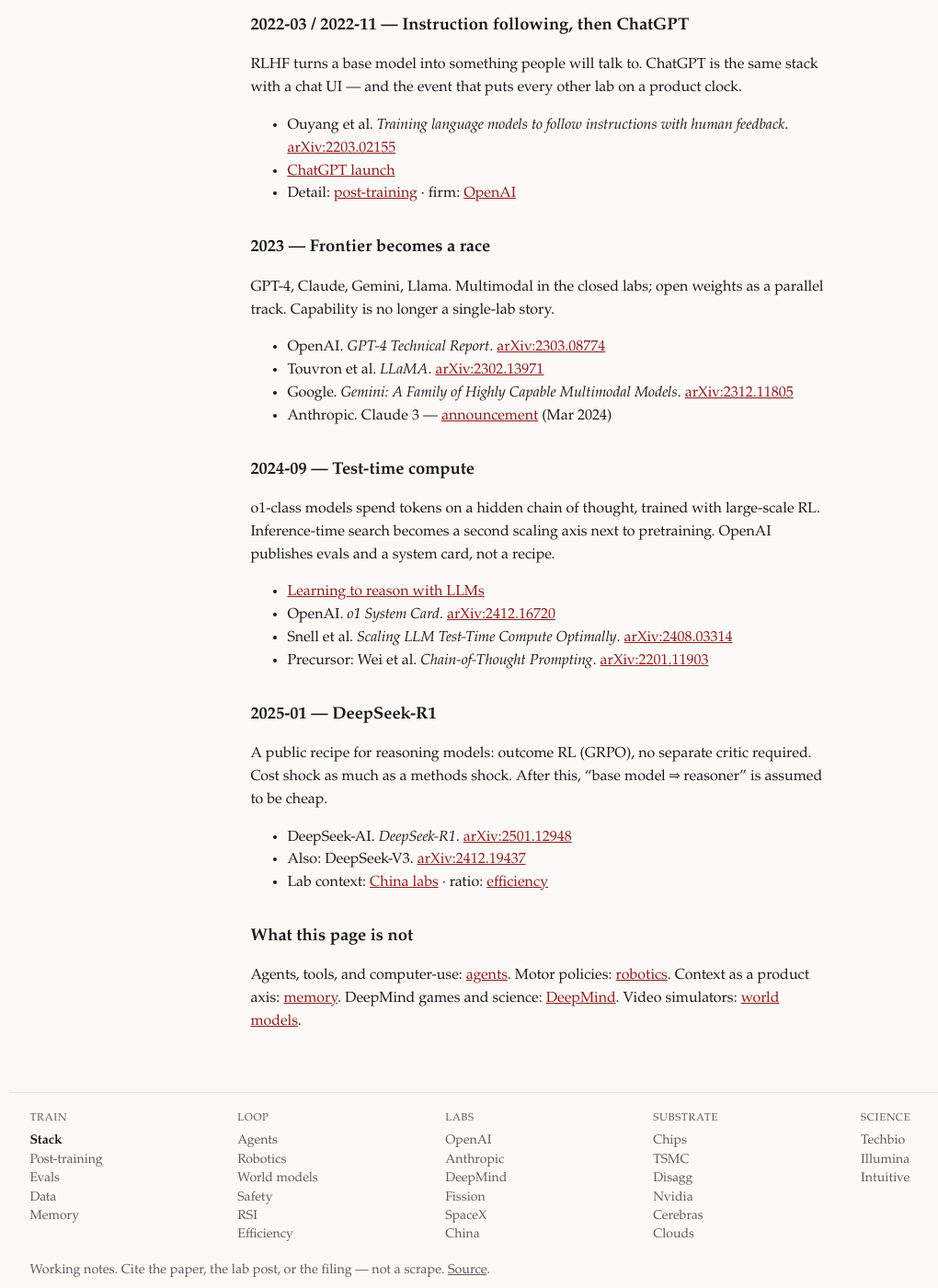
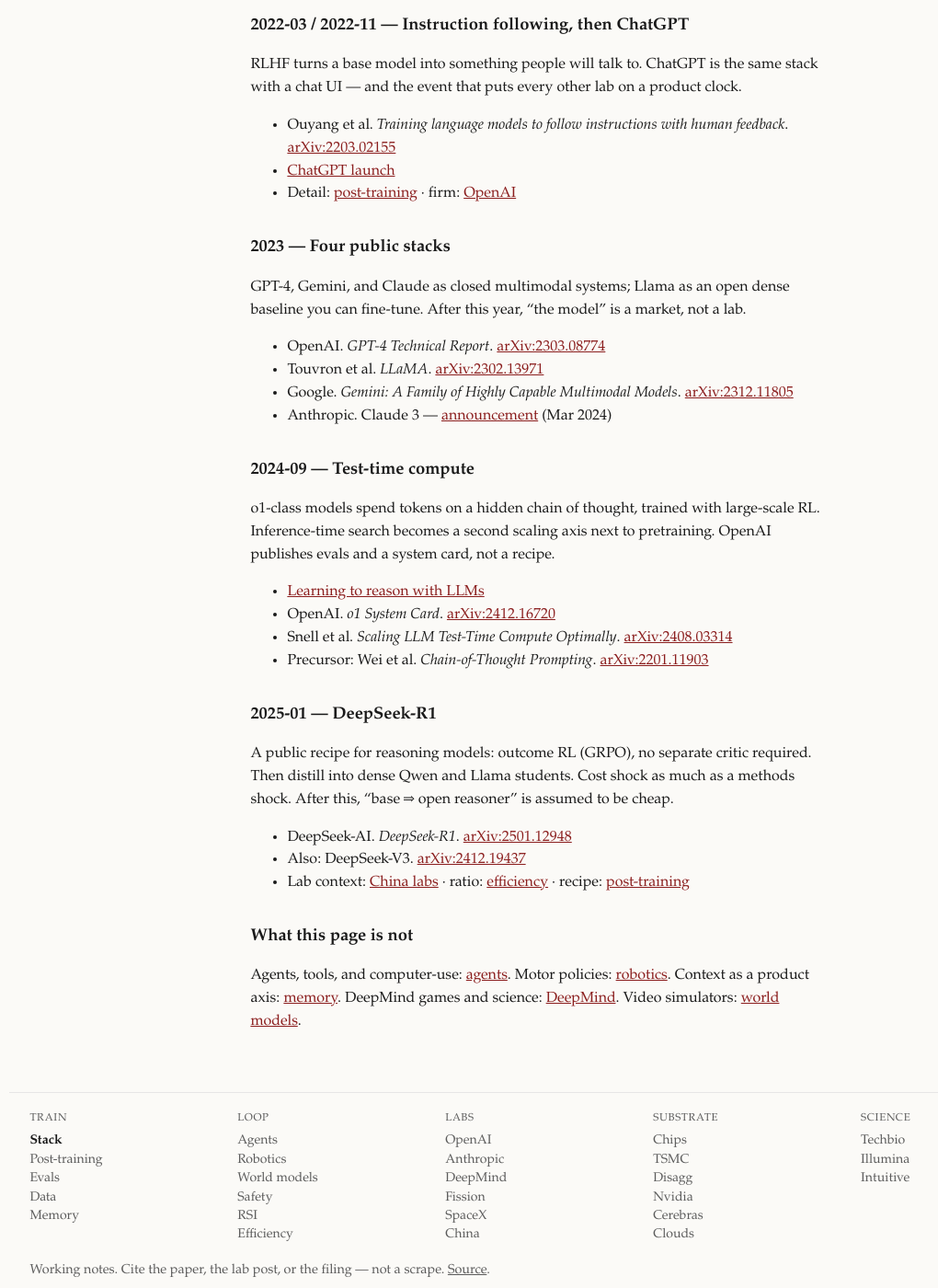
Before and after one commit to vandontduong/chronicle, a Jekyll site: the page built from timelines/capability-stack.md, in a window 1280 px wide and 1400 px high, scrolled down 2013 px. Shown: the whole window at 92% size, without its empty margins (54-1074 px from the left). Built offline with Jekyll 4.4.1, drawn with Linux system fonts in a browser that asks for light colours; some of the changed text lies outside the part shown.

Commit message:
Slop pass: cut slogans, name four stacks, books on home

```diff
--- a/timelines/capability-stack.md
+++ b/timelines/capability-stack.md
@@ -6,7 +6,7 @@ permalink: /timelines/capability-stack/
 
 # Capability stack
 
-<p class="meta">2012–now · architecture and scale. Every lab is reacting to this line.</p>
+<p class="meta">2012–now · architecture and scale</p>
 
 Alignment methods live on [post-training]({{ '/timelines/post-training/' | relative_url }}). What “better” meant lives on [evals]({{ '/timelines/evals/' | relative_url }}). Where the tokens came from lives on [data]({{ '/timelines/data/' | relative_url }}). The *window* lives on [memory]({{ '/timelines/memory/' | relative_url }}). Labs live on [fission]({{ '/timelines/lab-fission/' | relative_url }}). Serving that *splits the box* lives on [disaggregated compute]({{ '/timelines/disaggregated-compute/' | relative_url }}).
 
@@ -72,9 +72,9 @@ RLHF turns a base model into something people will talk to. ChatGPT is the same
 - [ChatGPT launch](https://openai.com/index/chatgpt/)
 - Detail: [post-training]({{ '/timelines/post-training/' | relative_url }}) · firm: [OpenAI]({{ '/timelines/openai/' | relative_url }})
 
-## 2023 — Frontier becomes a race
+## 2023 — Four public stacks
 
-GPT-4, Claude, Gemini, Llama. Multimodal in the closed labs; open weights as a parallel track. Capability is no longer a single-lab story.
+GPT-4, Gemini, and Claude as closed multimodal systems; Llama as an open dense baseline you can fine-tune. After this year, “the model” is a market, not a lab.
 
 - OpenAI. *GPT-4 Technical Report*. [arXiv:2303.08774](https://arxiv.org/abs/2303.08774)
 - Touvron et al. *LLaMA*. [arXiv:2302.13971](https://arxiv.org/abs/2302.13971)
@@ -92,11 +92,11 @@ o1-class models spend tokens on a hidden chain of thought, trained with large-sc
 
 ## 2025-01 — DeepSeek-R1
 
-A public recipe for reasoning models: outcome RL (GRPO), no separate critic required. Cost shock as much as a methods shock. After this, “base model ⇒ reasoner” is assumed to be cheap.
+A public recipe for reasoning models: outcome RL (GRPO), no separate critic required. Then distill into dense Qwen and Llama students. Cost shock as much as a methods shock. After this, “base ⇒ open reasoner” is assumed to be cheap.
 
 - DeepSeek-AI. *DeepSeek-R1*. [arXiv:2501.12948](https://arxiv.org/abs/2501.12948)
 - Also: DeepSeek-V3. [arXiv:2412.19437](https://arxiv.org/abs/2412.19437)
-- Lab context: [China labs]({{ '/timelines/china-labs/' | relative_url }}) · ratio: [efficiency]({{ '/timelines/efficiency/' | relative_url }})
+- Lab context: [China labs]({{ '/timelines/china-labs/' | relative_url }}) · ratio: [efficiency]({{ '/timelines/efficiency/' | relative_url }}) · recipe: [post-training]({{ '/timelines/post-training/' | relative_url }})
 
 ## What this page is not
 
```
Also changed, not shown: index.md (+1 -1 lines), timelines/deepmind.md (+2 -2 lines), timelines/lab-fission.md (+1 -1 lines).
